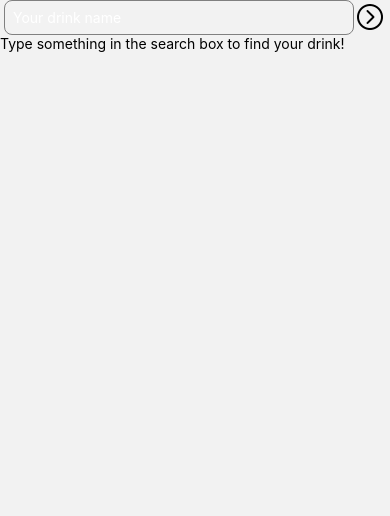
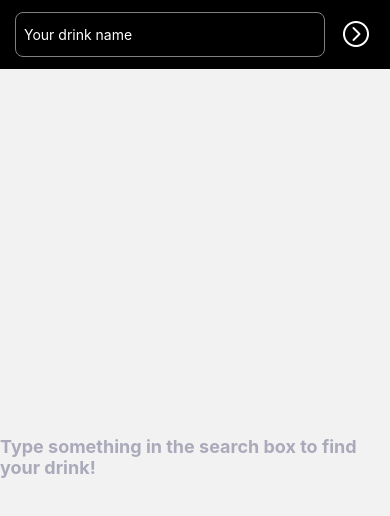
Before and after one commit to MaikRibeiro/AppDrinkRecipe-RN, a React Native app: screen /Home in a window 390 px wide. Shown: the top 516 px of the page. Built offline with nearby package versions, Linux system fonts and the light colour scheme.

Commit message:
Stylings added

```diff
--- a/src/screens/Home/styles.ts
+++ b/src/screens/Home/styles.ts
@@ -1,10 +1,27 @@
 import { StyleSheet } from "react-native";
 
 export const styles = StyleSheet.create({
+    containerEmptyList: {
+        flex: 1,
+        alignItems: "center",
+        justifyContent: "center",
+    },
+    textEmptyComponent: {
+        color: "#AAB",
+        fontSize: 18,
+        fontWeight: "bold",
+    },
+    indicator: {
+        flex: 1,
+        alignItems: 'center',
+        justifyContent: 'center',
+    },
     inputContainer: {
         flexDirection: "row",
         alignItems: "center",
-        paddingHorizontal: 4,
+        paddingHorizontal: 15,
+        backgroundColor: "black",
+        paddingVertical: 12,
     },
     textInput: {
         borderWidth: 0.5,
@@ -12,10 +29,23 @@ export const styles = StyleSheet.create({
         borderRadius: 8,
         borderColor: "gray",
         flex: 1,
+        height: 45,
+        color: "#FFF",
     },
-    clearButton: {
+    iconSearchBtn: {
+        width: 35,
+        marginLeft: 15,
+    },
+    iconSearch: {
+        color: "#FFF",
+    },
+    iconClearBtn: {
         position: "absolute",
-        right: 35,
+        right: 75,
+        color: "red",
+    },
+    iconClose: {
+        color: "red",
     },
     errorMessage: {
         color: "red",
@@ -31,6 +61,8 @@ export const styles = StyleSheet.create({
         padding: 10,
         margin: 4,
         gap: 4,
+        borderBottomWidth: 2,
+        borderColor: "#DDD",
     },
     drinkThumb: {
         width: 60,
```
